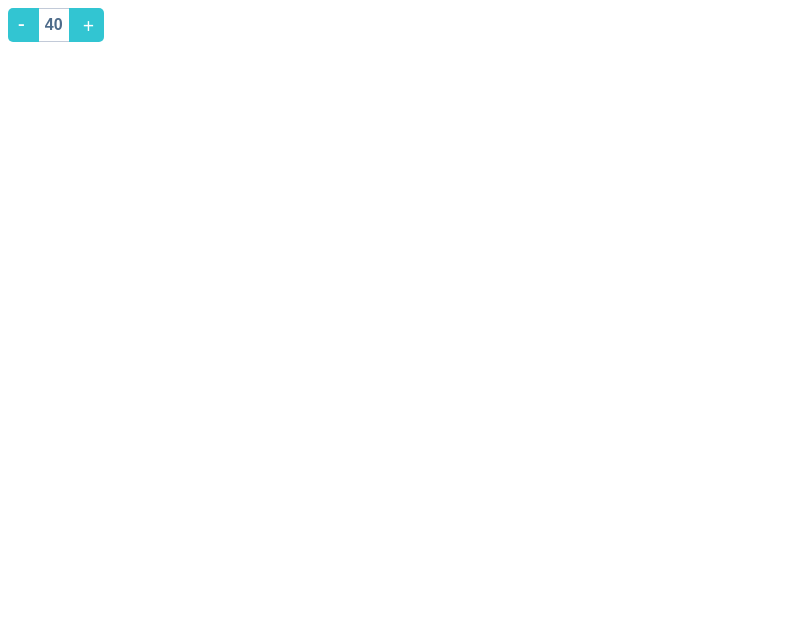
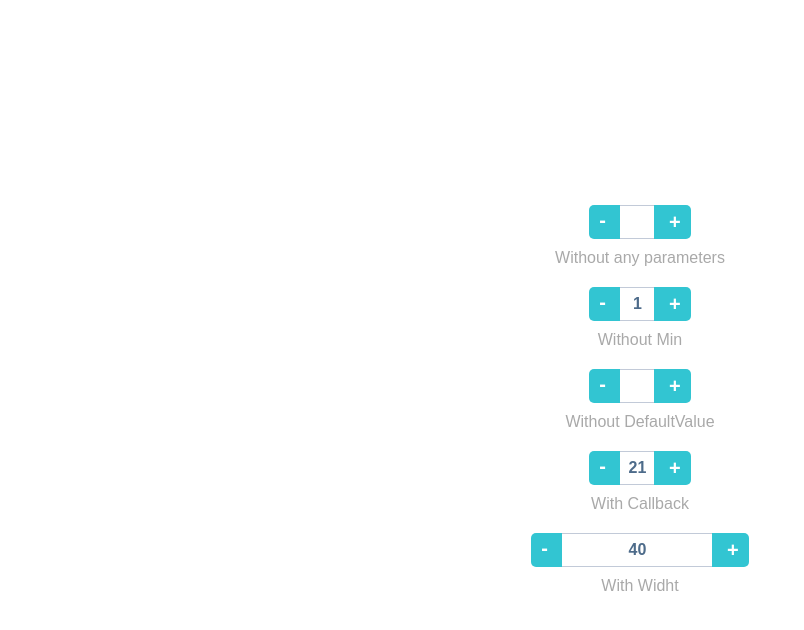
Before and after one commit to erdoganoksuz/MelCoreSpinner, a plain HTML site: page index.html in a window 1280 px wide. Shown: the whole page, without its empty margins (0-804 px from the left). Drawn offline with nearby package versions, Linux system fonts and the light colour scheme.

Commit message:
Add parameters

```diff
--- a/index.css
+++ b/index.css
@@ -1,3 +1,4 @@
+/* Spinner */
 .melcore-spinner input[type=number]::-webkit-inner-spin-button,input[type=number]::-webkit-outer-spin-button {
   -webkit-appearance: none;
   margin: 0;
@@ -20,8 +21,8 @@
 .melcore-spinner input{
     height: 34px;
     padding: 5px;
+    width:34px;
     font-size: 16px;
-    width: 30px;
     line-height: 1.42857;
     color: #4d6b8a;
     background-color: #fff;
@@ -42,3 +43,33 @@
     cursor: pointer;
     text-align: center;
 }
+/* Spinner */
+
+/*Index*/
+.wrapper{
+    position: absolute;
+    top: 0;
+    right: 0;
+    left: 0;
+    bottom: 0;
+    width: 100%;
+    height: 100%;
+}
+.wrapper .mid{
+    position:relative;
+    top:50%;
+    transform:translateY(-50%);
+    text-align: center;
+}
+.wrapper .mid .pad{
+    padding:10px;
+}
+.wrapper .mid .pad .desc{
+    padding-top:10px;
+}
+*{
+    font-family: sans-serif;
+    font-weight: 300;
+    color: #a9a9a9;;
+}
+/*Index*/
--- a/index.html
+++ b/index.html
@@ -1,18 +1,40 @@
 <html>
 
 <head>
-    <link href="index.css" rel="stylesheet" type="text/css" />
+	<link href="index.css" rel="stylesheet" type="text/css" />
 
 
 </head>
 
 <body>
-    <div class="spinner area1"></div>
-    <div class="spinner area2"></div>
-    <div class="spinner area3"></div>
-    <div class="spinner area4"></div>
-    <div class="spinner area5"></div>
+	<div class="wrapper">
+		<div class="mid">
+			<div class="pad">
+				<span class="spinner area1"></span>
+				<div class="desc">Without any parameters</div>
+			</div>
+			<div class="pad">
+				<span class="spinner area2"></span>
+				<div class="desc">Without Min</div>
+			</div>
+			<div class="pad">
+				<span class="spinner area3"></span>
+				<div class="desc">Without DefaultValue</div>
+			</div>
+			<div class="pad">
+				<span class="spinner area4"></span>
+				<div class="desc">With Callback</div>
+			</div>
+			<div class="pad">
+				<span class="spinner area5"></span>
+				<div class="desc">With Widht</div>
+			</div>
+		</div>
+	</div>
+
 </body>
 <script src="https://ajax.googleapis.com/ajax/libs/jquery/3.1.0/jquery.min.js"></script>
-  <script src="index.js" type="text/javascript"></script>
+<script src="melcore-spinner.js" type="text/javascript"></script>
+<script src="index.js" type="text/javascript"></script>
+
 </html>
--- a/index.js
+++ b/index.js
@@ -1,31 +1,33 @@
-$.fn.extend({
-    melCoreSpinner: function (options) {
-        var $scope = this.each(function () {
-            $(this).html(['<div class="melcore-spinner">',
-                '<span class="minus">-</span>',
-                '<input class="count" disabled type="number"', options && options.DefaultValue ? ('value="' + options.DefaultValue + '"') : "", '/>',
-                '<span class="plus">+</span>',
-                '</div>'
-            ].join(" "));
+(function () {
+    var $area1 = $(".area1").melCoreSpinner();
+
+    var $area2 = $(".area2").melCoreSpinner({
+            Max:3,
+            DefaultValue: 1
         });
-        $scope.find(".plus").off("click").on("click", function () {
-            if (options && Number(options.Max) > (Number($(this).prev().val()))) {
-                $(this).prev().val(Number($(this).prev().val()) + 1);
-            }
-        });
-        $scope.find(".minus").off("click").on("click", function () {
-            if (options && Number(options.Min) < (Number($(this).next().val()))) {
-                $(this).next().val(Number($(this).next().val()) - 1);
-            }
-        });
-        return $scope.find("input");
-    }
-});
 
-(function(){
-    $(".area1").melCoreSpinner({Max:99,Min:1,DefaultValue:32});
-    $(".area1").melCoreSpinner({Max:13,Min:1,DefaultValue:9});
-    $(".area1").melCoreSpinner({Max:5,Min:1,DefaultValue:2});
-    $(".area1").melCoreSpinner({Max:42,Min:1,DefaultValue:21});
-    $(".area1").melCoreSpinner({Max:45,Min:41,DefaultValue:40});
-}());
+    var $area3 = $(".area3").melCoreSpinner({
+        Max: 5,
+        Min: 1,
+    });
+
+    var $area4 = $(".area4").melCoreSpinner({
+        Max: 42,
+        Min: 1,
+        DefaultValue: 21,
+        CallBackPlus:function(r){
+            alert("Click Plus value= "+r);
+        },
+        CallBackMinus:function(r){
+            alert("Click Minus value= "+r);
+        }
+    });
+
+    var $area5 = $(".area5").melCoreSpinner({
+        Max: 45,
+        Min: 41,
+        DefaultValue: 40,
+        Width: "150px"
+    });
+
+} ());
--- /dev/null
+++ b/melcore-spinner.js
@@ -0,0 +1,39 @@
+$.fn.extend({
+    melCoreSpinner: function (options) {
+        var $scope = this.each(function () {
+            $(this).html(['<div class="melcore-spinner">',
+                '<span class="minus">-</span>',
+                '<input', (options && options.Width ? ('style="width:' + options.Width + '"') : ""),
+                'class="count" disabled type="number"',
+                (options && options.DefaultValue ? ('value="' + options.DefaultValue + '"') : ""), '/>',
+                '<span class="plus">+</span>',
+                '</div>'
+            ].join(" "));
+        });
+        $scope.find(".plus").off("click").on("click", function () {
+            if (options && options.Max) {
+                if (Number(options.Max) > (Number($(this).prev().val()))) {
+                    $(this).prev().val(Number($(this).prev().val()) + 1);
+                }
+            }
+            else {
+                $(this).prev().val(Number($(this).prev().val()) + 1);
+            }
+
+            options && options.CallBackPlus ? options.CallBackPlus($(this).prev().val()) : null;
+        });
+        $scope.find(".minus").off("click").on("click", function () {
+            if (options && options.Min) {
+                if (Number(options.Min) < (Number($(this).next().val()))) {
+                    $(this).next().val(Number($(this).next().val()) - 1);
+                }
+            }
+            else {
+                $(this).next().val(Number($(this).next().val()) - 1);
+            }
+
+            options && options.CallBackMinus ? options.CallBackMinus($(this).next().val()) : null;
+        });
+        return $scope.find("input");
+    }
+});
```
